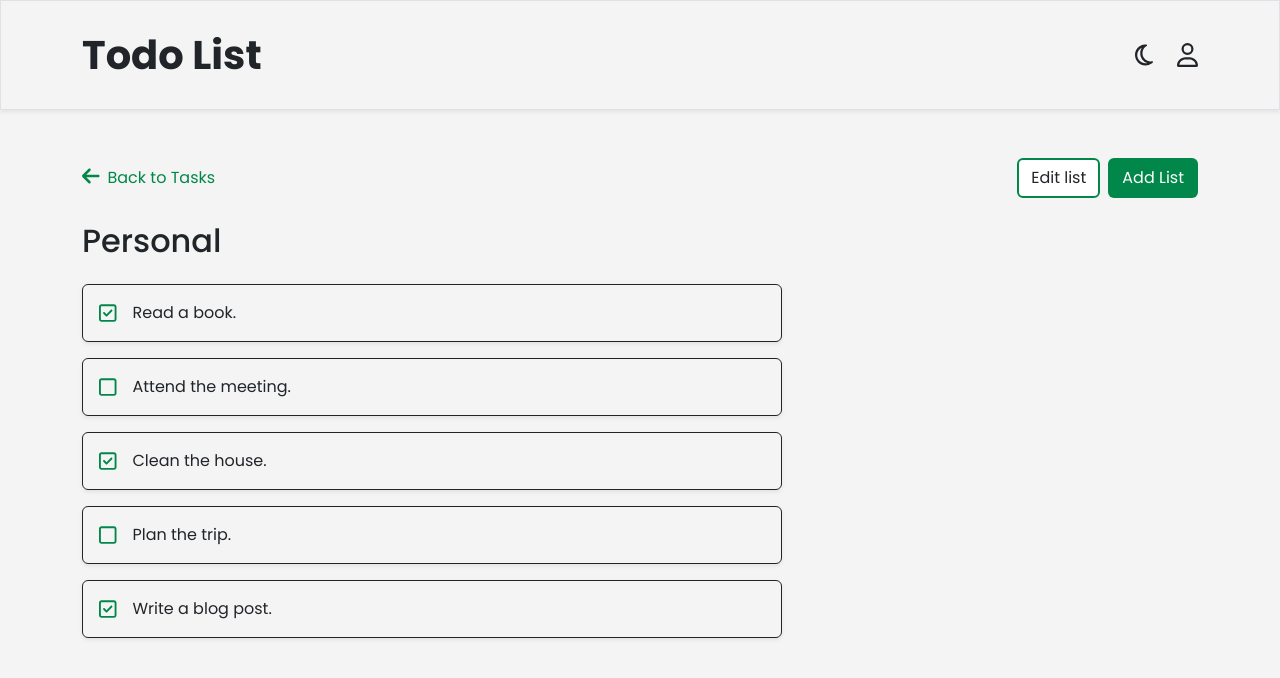
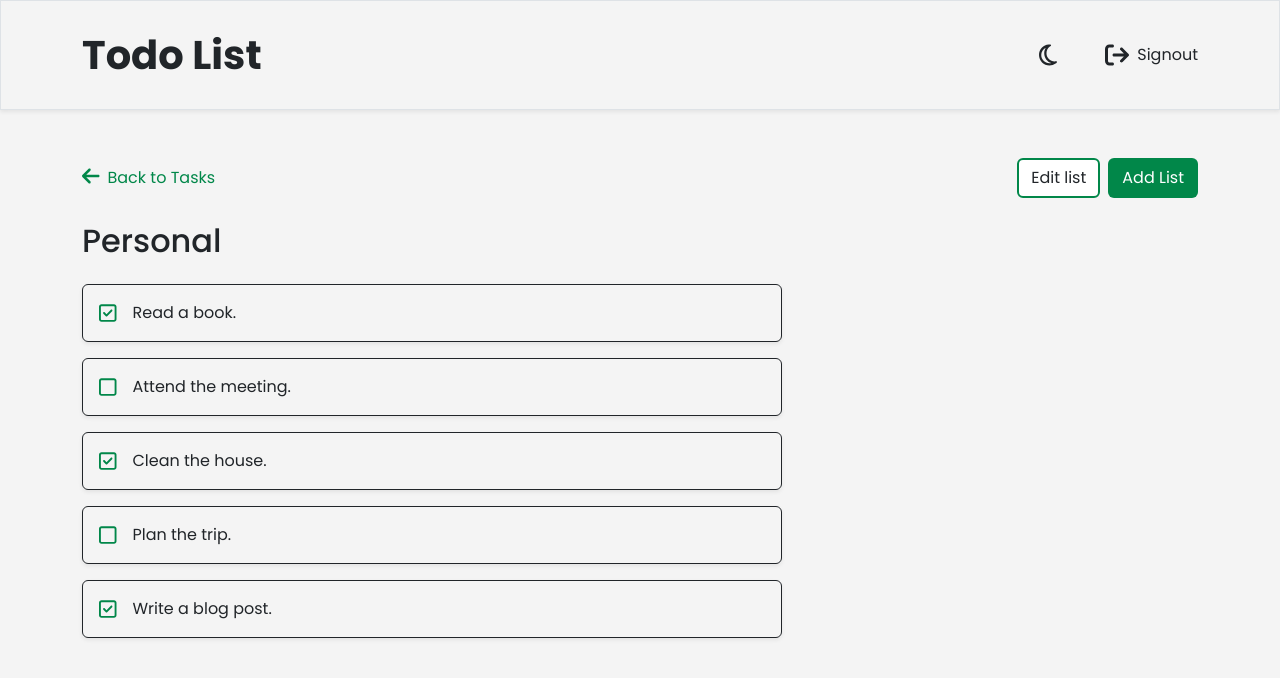
Before and after one commit to wilhelmusolejr/To-Do-List, a React (Vite) app in the folder to-do-list/: page /task/1 in a window 1280 px wide. Shown: the top 678 px of the page. Built offline with nearby package versions, Linux system fonts and the light colour scheme; no server answers.

Commit message:
Fixed navigator

```diff
--- a/to-do-list/src/components/Navigator.jsx
+++ b/to-do-list/src/components/Navigator.jsx
@@ -1,5 +1,6 @@
 import { FontAwesomeIcon } from "@fortawesome/react-fontawesome";
 import { faMoon, faUser } from "@fortawesome/free-regular-svg-icons";
+import { faArrowRightFromBracket } from "@fortawesome/free-solid-svg-icons";
 import { Link } from "react-router-dom";
 
 function Navigator() {
@@ -12,9 +13,15 @@ function Navigator() {
                             Todo List
                         </Link>
                     </div>
-                    <div className="d-flex gap-4">
-                        <FontAwesomeIcon icon={faMoon} />
-                        <FontAwesomeIcon icon={faUser} />
+                    <div className="d-flex gap-5">
+                        <FontAwesomeIcon
+                            icon={faMoon}
+                            className="cursor-pointer"
+                        />
+                        <div className="d-flex gap-2 cursor-pointer">
+                            <FontAwesomeIcon icon={faArrowRightFromBracket} />{" "}
+                            Signout
+                        </div>
                     </div>
                 </div>
             </nav>
@@ -23,16 +30,3 @@ function Navigator() {
 }
 
 export default Navigator;
-<nav className="navigator border shadow-sm">
-    <div className="container py-4 d-flex justify-content-between align-items-center">
-        <div className="">
-            <a href="#" className="text-dark logo fs-1 ">
-                Todo List
-            </a>
-        </div>
-        <div className="d-flex gap-4">
-            <FontAwesomeIcon icon={faMoon} className="font-awesome" />
-            <FontAwesomeIcon icon={faUser} className="font-awesome" />
-        </div>
-    </div>
-</nav>;
```
